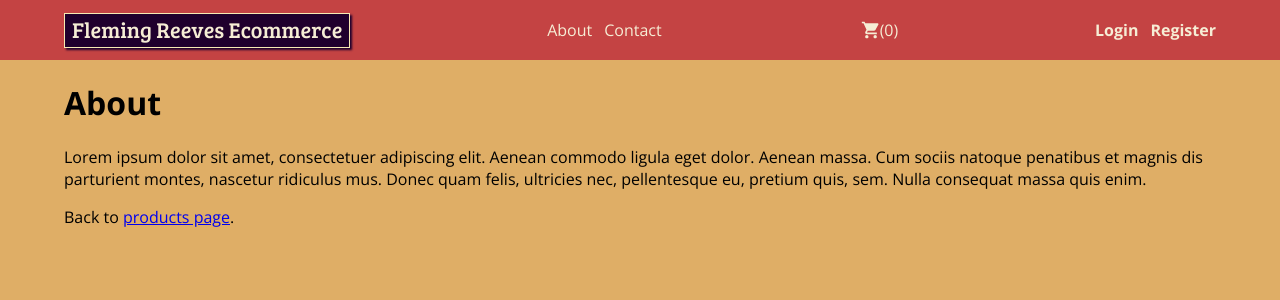
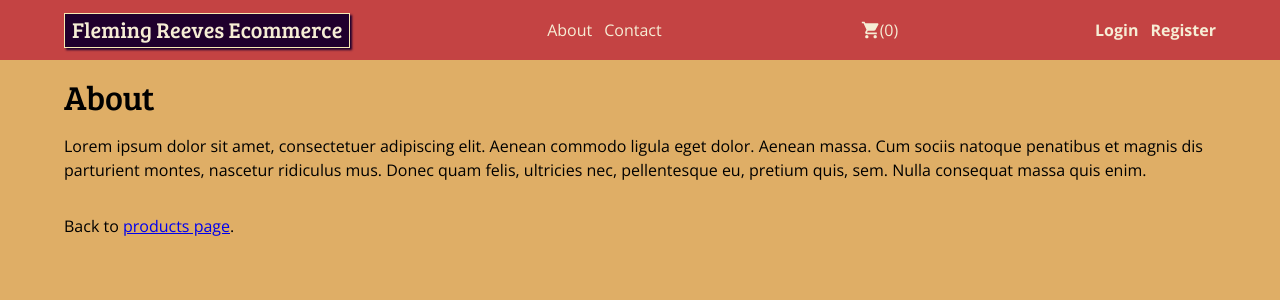
Before and after one commit to AndrewJFleming/fleming-reeves-ecommerce, a React (Create React App) app in the folder client/: page /about in a window 1280 px wide. Shown: the top 300 px of the page. Built offline with nearby package versions, Linux system fonts and the light colour scheme; no server answers.

Commit message:
Replace vanilla jsx elements with Typography components in About component.

```diff
--- a/client/src/pages/About/About.tsx
+++ b/client/src/pages/About/About.tsx
@@ -1,23 +1,26 @@
 import { FC } from "react";
 import { Link } from "react-router-dom";
-import { Container } from "@mui/material";
+
+import { Container, Typography } from "@mui/material";
 
 interface Props {}
 
 export const About: FC<Props> = () => {
   return (
     <Container>
-      <h1>About</h1>
-      <p>
+      <Typography variant="h4" my="1rem">
+        About
+      </Typography>
+      <Typography mb="2rem">
         Lorem ipsum dolor sit amet, consectetuer adipiscing elit. Aenean commodo
         ligula eget dolor. Aenean massa. Cum sociis natoque penatibus et magnis
         dis parturient montes, nascetur ridiculus mus. Donec quam felis,
         ultricies nec, pellentesque eu, pretium quis, sem. Nulla consequat massa
         quis enim.
-      </p>
-      <p>
+      </Typography>
+      <Typography>
         Back to <Link to="/">products page</Link>.
-      </p>
+      </Typography>
     </Container>
   );
 };
```
